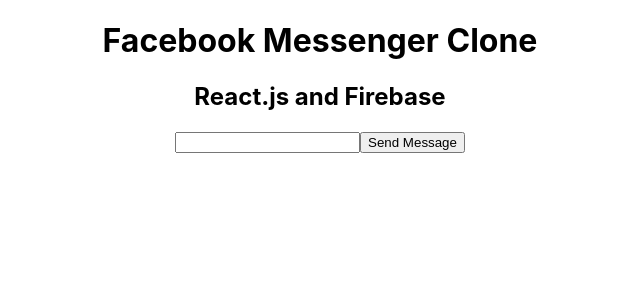
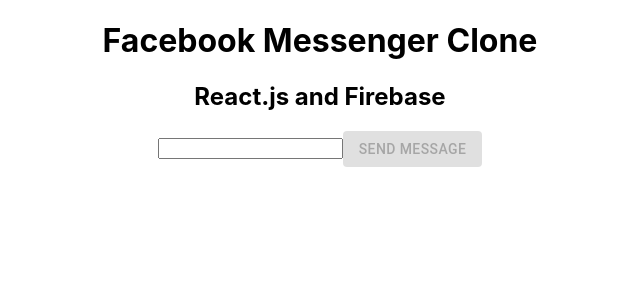
Before and after one commit to michaeldilulo/Facebook-Messenger, a React (Create React App) app: page / in a window 1280 px wide. Shown: the top 300 px of the page, without its empty margins (320-960 px from the left). Built offline with nearby package versions, Linux system fonts and the light colour scheme.

Commit message:
Material UI / Button

```diff
--- a/package.json
+++ b/package.json
@@ -3,6 +3,7 @@
   "version": "0.1.0",
   "private": true,
   "dependencies": {
+    "@material-ui/core": "^4.11.0",
     "@testing-library/jest-dom": "^5.11.6",
     "@testing-library/react": "^11.1.2",
     "@testing-library/user-event": "^12.2.2",
--- a/src/App.js
+++ b/src/App.js
@@ -1,4 +1,5 @@
-import { useState } from 'react';
+import Button from '@material-ui/core/Button/Button';
+import React, { useState } from 'react';
 import './App.css';
 
 function App() {
@@ -22,7 +23,7 @@
 
       <form>
         <input value={input} onChange={event => setInput(event.target.value)} />
-        <button onClick={sendMessage} type="submit">Send Message</button>
+        <Button variant="contained" color="primary" disabled={!input} onClick={sendMessage} type="submit">Send Message</Button>
       </form>
 
       {
```
Also changed, not shown: 1 other file (tests, documents, lock files or other folders).
